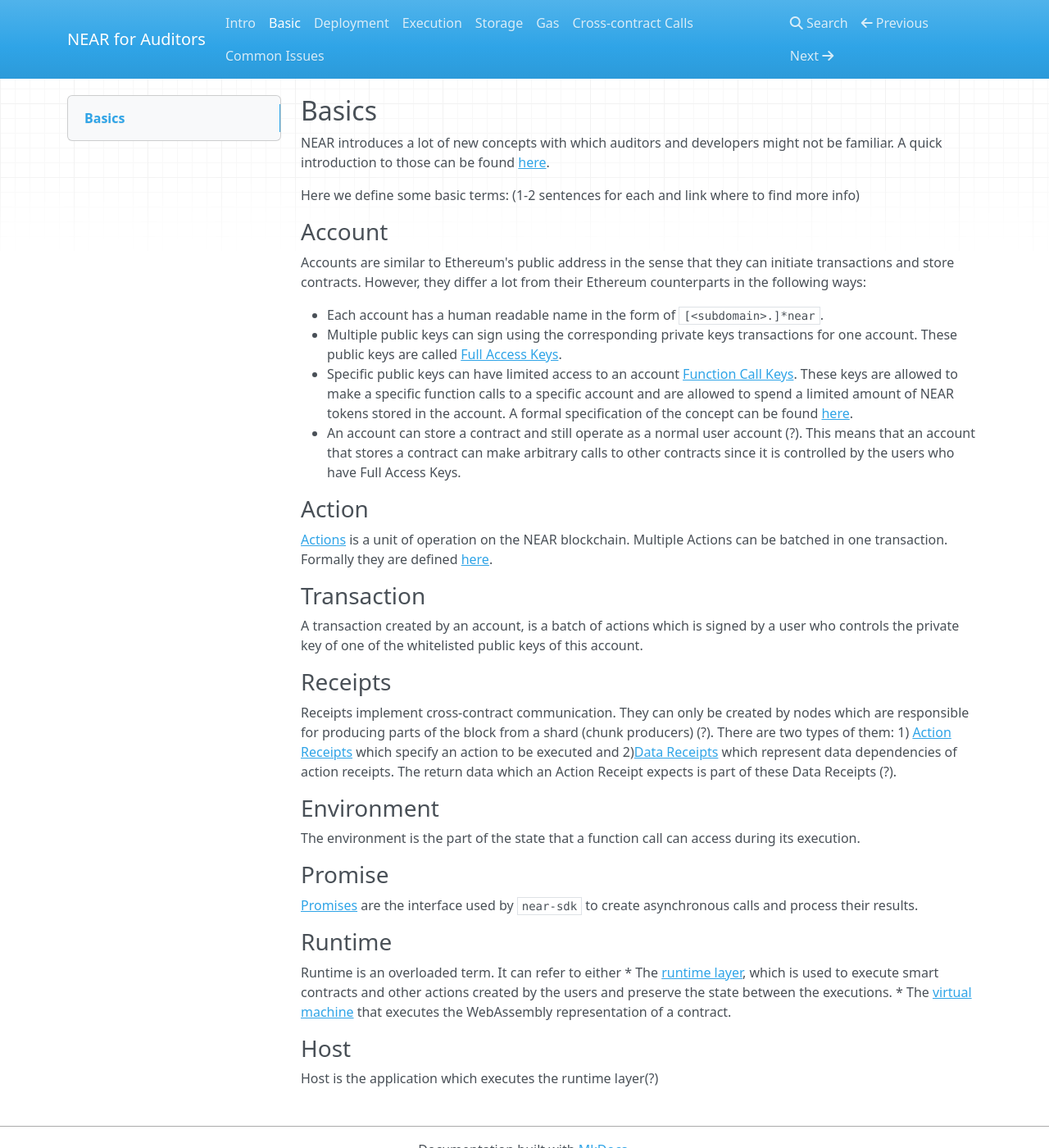
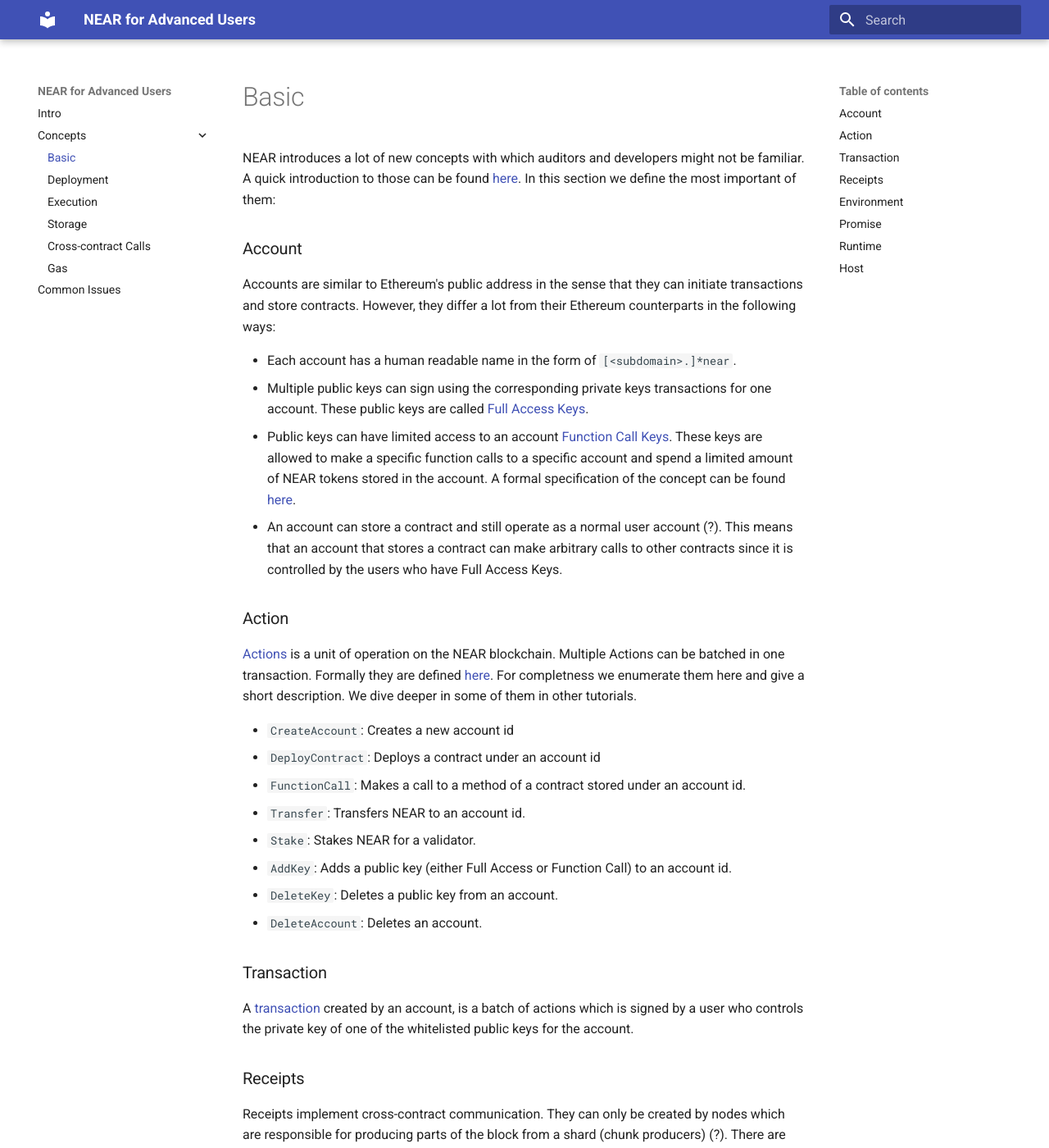
Before and after one commit to ChainSecurity/near-for-auditors, an MkDocs documentation site: the page built from docs/basics.md, in a window 1280 px wide and 1400 px high. Shown: the whole window at 82% size. Built offline with MkDocs 1.6.1 and Material for MkDocs 9.7.7, drawn with Linux system fonts in a browser that asks for light colours; nearby versions of some CDN libraries; some of the changed text lies outside the part shown.

Commit message:
Update doc

```diff
--- a/docs/basics.md
+++ b/docs/basics.md
@@ -1,9 +1,4 @@
-## Basics
-
-NEAR introduces a lot of new concepts with which auditors and developers might not be familiar. A quick introduction to those can be found [here](https://docs.near.org/docs/concepts/new-to-near).
-
-Here we define some basic terms:
-(1-2 sentences for each and link where to find more info)
+NEAR introduces a lot of new concepts with which auditors and developers might not be familiar. A quick introduction to those can be found [here](https://docs.near.org/docs/concepts/new-to-near). In this section we define the most important of them:
 
 ### Account
 
@@ -11,24 +6,37 @@
 
 * Each account has a human readable name in the form of ``[<subdomain>.]*near``.
 * Multiple public keys can sign using the corresponding private keys transactions for one account. These public keys are called [Full Access Keys](https://docs.near.org/docs/concepts/account#access-keys).
-* Specific public keys can have limited access to an account [Function Call Keys](https://docs.near.org/docs/concepts/account#function-call-keys). These keys are allowed to make a specific function calls to a specific account and are allowed to spend a limited amount of NEAR tokens stored in the account. A formal specification of the concept can be found [here](https://nomicon.io/DataStructures/AccessKey.html#accesskeypermissionfunctioncall).
+* Public keys can have limited access to an account [Function Call Keys](https://docs.near.org/docs/concepts/account#function-call-keys). These keys are allowed to make a specific function calls to a specific account and spend a limited amount of NEAR tokens stored in the account. A formal specification of the concept can be found [here](https://nomicon.io/DataStructures/AccessKey.html#accesskeypermissionfunctioncall).
 * An account can store a contract and still operate as a normal user account (?). This means that an account that stores a contract can make arbitrary calls to other contracts since it is controlled by the users who have Full Access Keys.
 
 ### Action
 
-[Actions](https://docs.near.org/docs/concepts/transaction#action) is a unit of operation on the NEAR blockchain. Multiple Actions can be batched in one transaction. Formally they are defined [here](https://nomicon.io/RuntimeSpec/Actions.html).
+[Actions](https://docs.near.org/docs/concepts/transaction#action) is a unit of operation on the NEAR blockchain. Multiple Actions can be batched in one transaction. Formally they are defined [here](https://nomicon.io/RuntimeSpec/Actions.html). For completness we enumerate them here and give a short description. We dive deeper in some of them in other tutorials.
+
+* ``CreateAccount``: Creates a new account id
+* ``DeployContract``: Deploys a contract under an account id
+* ``FunctionCall``: Makes a call to a method of a contract stored under an account id.
+* ``Transfer``: Transfers NEAR to an account id.
+* ``Stake``: Stakes NEAR for a validator.
+* ``AddKey``: Adds a public key (either Full Access or Function Call) to an account id.
+* ``DeleteKey``: Deletes a public key from an account.
+* ``DeleteAccount``: Deletes an account.
 
 ### Transaction
 
-A transaction created by an account, is a batch of actions which is signed by a user who controls the private key of one of the whitelisted public keys of this account.
+A [transaction](https://nomicon.io/RuntimeSpec/Transactions) created by an account, is a batch of actions which is signed by a user who controls the private key of one of the whitelisted public keys for the account.
 
 ### Receipts
 
-Receipts implement cross-contract communication. They can only be created by nodes which are responsible for producing parts of the block from a shard (chunk producers) (?). There are two types of them: 1) [Action Receipts](https://nomicon.io/RuntimeSpec/Receipts.html#actionreceipt) which specify an action to be executed and 2)[Data Receipts](https://nomicon.io/RuntimeSpec/Receipts.html#datareceipt) which represent data dependencies of action receipts. The return data which an Action Receipt expects is part of these Data Receipts (?).
+Receipts implement cross-contract communication. They can only be created by nodes which are responsible for producing parts of the block from a shard (chunk producers) (?). There are two types of them:
+
+1. [Action Receipts](https://nomicon.io/RuntimeSpec/Receipts.html#actionreceipt) which specify an action to be executed and
+
+2. [Data Receipts](https://nomicon.io/RuntimeSpec/Receipts.html#datareceipt) which represent data dependencies of action receipts. The return data which an Action Receipt expects is part of these Data Receipts (?).
 
 ### Environment
 
-The environment is the part of the state that a function call can access during its execution.
+The environment is the part of the state of the blockchain that a function call can access during its execution.
 
 ### Promise
 
@@ -36,7 +44,8 @@
 
 ### Runtime
 
-Runtime is an overloaded term. It can refer to either
+Runtime is an overloaded term. It can refer to either:
+
 * The [runtime layer](https://nomicon.io/RuntimeSpec/Runtime.html#runtime), which is used to execute smart contracts and other actions created by the users and preserve the state between the executions.
 * The [virtual machine](https://wasmer.io/) that executes the WebAssembly representation of a contract.
 
--- a/docs/deployment.md
+++ b/docs/deployment.md
@@ -1,19 +1,20 @@
-Deploying a contract takes a few steps. These can either be done in a batch transaction or individually.
+Deploying a contract takes a few steps. These can either be done in a batch transaction or individually. One thing is for sure, we need to store the contract under an account id. For that we might need to create a new account.
 
-## CreateAccount
-First, we need to create an account for our contract. We can do this by submitting a CreateAccount transaction. Additionally, we must either deploy a contract in the same batch transaction, or create an full access key so we can deploy it later.
+## Creating an account
+
+First, we need to create an account for our contract. We can do this by submitting a ``CreateAccount``action in a transaction. Additionally, we must either deploy a contract in the same batch transaction, or create an full access key so we can deploy it later.
 
 After creating a new account, all subsequent actions in the same batch transaction will be executed on behalf of the new account.
 
-    CreateAccountAction {
-    }
+    CreateAccountAction {}
 
-The CreateAccount action doesn't contain any data, as it uses the receiver address of the Transaction or ActionReceipt within which it is contained.
+The ``CreateAccount`` action does not contain any data, as it uses the receiver address of the Transaction or ActionReceipt within which it is contained.
 
-(?) Add predecessors and registrar https://nomicon.io/RuntimeSpec/Actions#createaccountaction
+(?Tynan) Add predecessors and registrar https://nomicon.io/RuntimeSpec/Actions#createaccountaction
 
-## DeployContract
-In order to deploy code to an account, you must have a full access key or deploy the code from the account itself. Then, you submit a DeployContract action containing the contract's bytecode. This will replace the contract's code with the submitted bytecode. Indeed, code can be deployed multiple times to the same contract in order to upgrade it to new versions. If a contract needs to be non-upgradeable (trustless), all full access keys need to be removed (and the contract should not be able to deploy code to itself in an untrusted manner). Note that there is a maximum contract code size determined by the genesis configuration (see ``max_contract_size``) (?)
+## Deploying a contract
+
+In order to deploy code to an account, we must have a full access key or deploy the code from the account itself(?Tynan). Then, we submit a ``DeployContract`` action containing the contract's bytecode. This will replace any already existing contract's code with the submitted bytecode. Indeed, code can be deployed multiple times to the same contract in order to upgrade it to new versions. If a contract needs to be non-upgradeable (trustless), all Full Access Keys need to be removed (and the contract should not be able to deploy code to itself in an untrusted manner). Note that there is a maximum contract code size determined by the genesis configuration (see ``max_contract_size``) (?Tynan)
 
     DeployContractAction {
         code: Vec<u8>
@@ -21,17 +22,43 @@
 
 The contract is deployed and ready to use as soon as the action finishes.
 
-There are no limitations on how many ``DeployContract`` actions exist in a batch. For example we could have a batch that looks like:
-    1. Deploy a contract
-    2. Function call on that contract
-    3. Deploy a new contract to that location
+It is important to emphasize that there are no limitations on how many ``DeployContract`` actions exist in a batch. For example, we could have a batch that looks like:
+
+1. Deploy a contract
+2. Function call on that contract
+3. Deploy a new contract to that location
 
 ## Initialization
-All contracts must implement the ``Default`` trait. This is because whenever any method is called on the contract, if the contract state does not already exist a default state will be created. If this is not desired, one can instead implement the ``PanicOnDefault`` trait which, as the name suggests, panics when ``default`` is called.
-The ``#[init]`` decorator allows you to write a function that returns an instance of the contract state, which is then written to storage. This allows you to initialize the contract. By default, ``#[init]`` panics if the state already exists, but you can instead use ``#[init(ignore_state)]`` if the function should be able to be called multiple times.
-In order to call an init method, you just submit a transaction with a FunctionCall action. An init method may take arguments and is not called automatically.
+All contracts must implement the ``Default`` trait (?Tynan [this](https://github.com/near/near-sdk-rs/blob/master/examples/callback-results/src/lib.rs) doesn't). This is because whenever any method is called on the contract, if the contract state does not already exist a default state will be created. If this is not desired, one can instead implement the ``PanicOnDefault`` trait which, as the name suggests, panics when ``default`` is called. The default trait can be implemented using a macro or manually.
 
-If you call a different function before the ``#[init]`` function, the contract's ``Default`` implementation will be called. Therefore, if you want to enforce calling of the ``#[init]`` function, you should derive the ``PanicOnDefault`` trait, or simply replace the ``Default`` implementation with your desired functionality.
+For [StatusMessage](https://github.com/near/near-sdk-rs/blob/master/examples/status-message/src/lib.rs#L8) contract we derive the trait using a Rust macro:
+
+    #[derive(Default, BorshDeserialize, BorshSerialize)]
+    pub struct StatusMessage {
+        records: HashMap<AccountId, String>,
+    }
+
+For [TestContract](https://github.com/near/near-sdk-rs/blob/master/examples/test-contract/src/lib.rs) we implement it ourselves:
+
+    impl Default for TestContract {
+        fn default() -> Self {
+            Self {}
+        }
+    }
+
+
+The ``#[init]`` decorator allows us to write a function that returns an instance of the contract state, which is then written to storage. This allows us to initialize the contract. By default, ``#[init]`` panics if the state already exists, but we can instead use ``#[init(ignore_state)]`` if the function should be able to be called multiple times.
+In order to call an init method, we just submit a transaction with a FunctionCall action. An init method may take arguments and is not called automatically.
+If we call a different function before the ``#[init]`` function, the contract's ``Default`` implementation will be called. Therefore, if we want to enforce calling of the ``#[init]`` function, we should derive the ``PanicOnDefault`` trait, or simply replace the ``Default`` implementation with our desired functionality.
+
+    #[near_bindgen]
+    impl TestContract {
+        #[init]
+        pub fn new() -> Self {
+            Self {}
+        }
+        ...
+    }
 
 ## All together now
 Putting it all together, we could submit a transaction containing a batch of actions as follows:
--- a/mkdocs.yml
+++ b/mkdocs.yml
@@ -1,10 +1,14 @@
-site_name: NEAR for Auditors
+site_name: NEAR for Advanced Users
 nav:
   - Intro: index.md
-  - Basic: basics.md
-  - Deployment: deployment.md
-  - Execution: execution.md
-  - Storage: storage.md
-  - Gas: gas.md
-  - Cross-contract Calls: cross-contract-calls.md
+  - Concepts:
+    - Basic: basics.md
+    - Deployment: deployment.md
+    - Execution: execution.md
+    - Storage: storage.md
+    - Cross-contract Calls: cross-contract-calls.md
+    - Gas: gas.md
   - Common Issues: issues.md
+
+theme:
+  name: material
```
Also changed, not shown: other parts of docs/deployment.md (+4 -1 lines), docs/execution.md (+10 -17 lines), docs/gas.md (+2 -2 lines), docs/index.md (+6 -6 lines).
